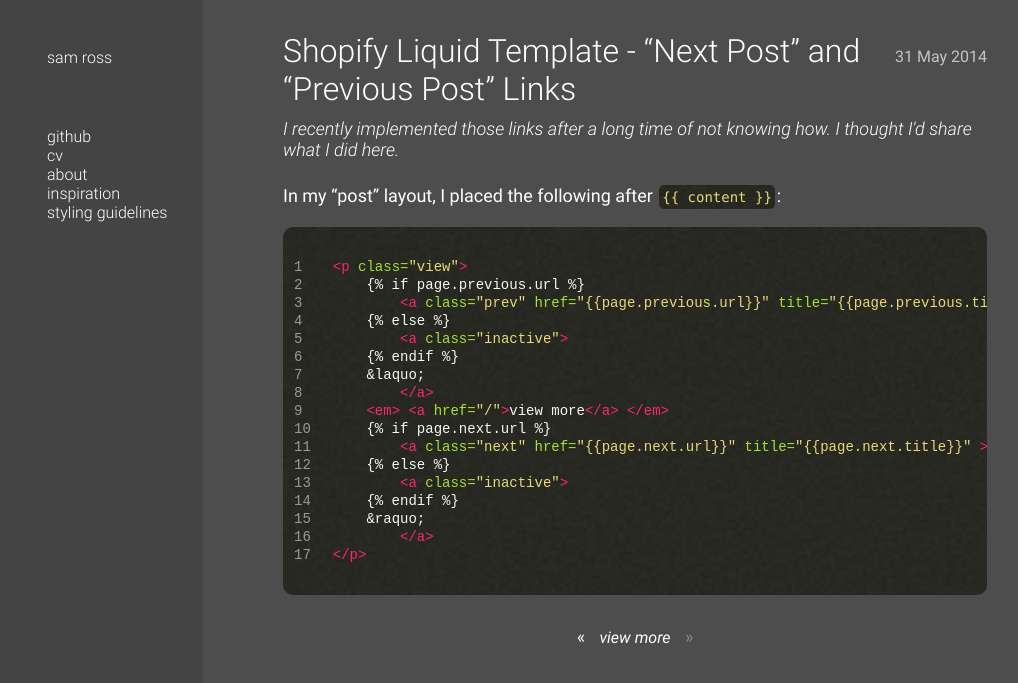
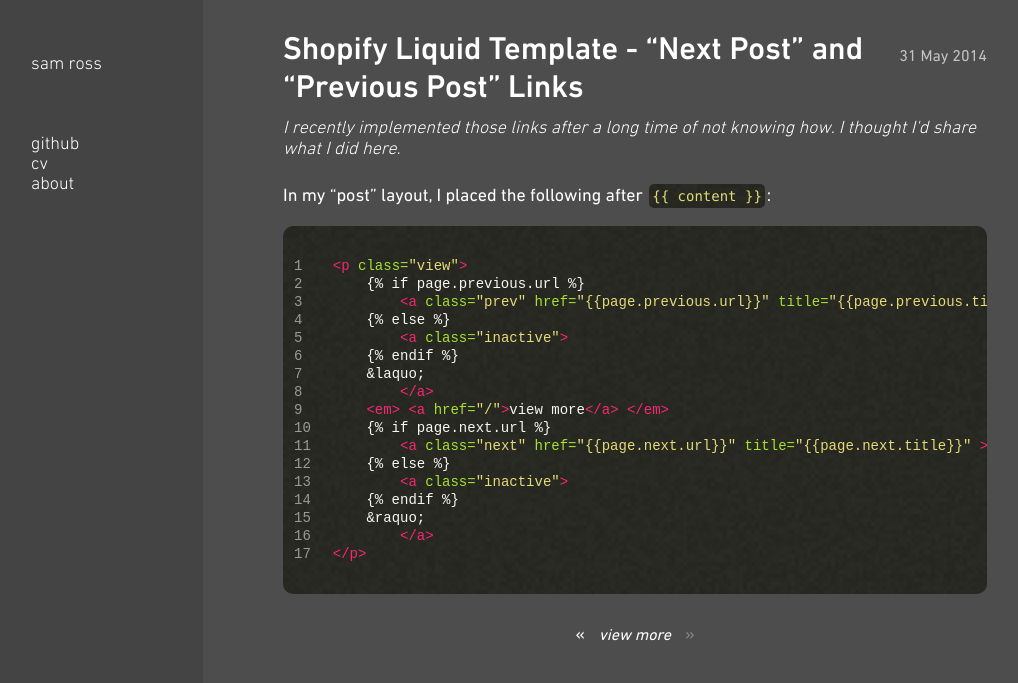
Before and after one commit to samjross/flannelJesus.github.io, a Jekyll site: the page built from _posts/2014-05-31-prev-next-post.md, in a window 1280 px wide. Shown: the top 683 px of the page, without its empty margins (5-1023 px from the left). Built offline with Jekyll 4.4.1, drawn with Linux system fonts in a browser that asks for light colours.

Commit message:
changed font

```diff
--- a/_includes/header.html
+++ b/_includes/header.html
@@ -23,8 +23,6 @@
                                 <li><a href="https://github.com/flannelJesus">github</a></li>
                                 <li><a href="/cv">cv</a></li>
                                 <li><a href="/about">about</a></li>
-                                <li><a href="http://www.chris-granger.com">inspiration</a></li>
-                                <li><a href="http://practicaltypography.com">styling guidelines</a></li>
                             </ul>
                         </nav>
                     </div>
--- a/css/pure.css
+++ b/css/pure.css
@@ -91,7 +91,7 @@
 input,
 select,
 textarea {
-    font-family: "Roboto", sans-serif;
+    font-family: dn, sans-serif;
 }
 
 /**
@@ -576,7 +576,6 @@
 
     * Helvetica, Arial, sans-serif: Common font stack on OS X and Windows.
     */
-    font-family: "Roboto", sans-serif;
 
     /*
     Use flexbox when possible to avoid `letter-spacing` side-effects.
@@ -617,7 +616,6 @@
 this the same font stack that Normalize.css sets for the `body`.
 */
 .pure-g [class *= "pure-u"] {
-    font-family: "Roboto", sans-serif;
 }
 
 .pure-u-1,
@@ -854,7 +852,6 @@
 
     * Helvetica, Arial, sans-serif: Common font stack on OS X and Windows.
     */
-    font-family: "Roboto", sans-serif;
 
     /*
     Use flexbox when possible to avoid `letter-spacing` side-effects.
@@ -885,7 +882,6 @@
 this the same font stack that Normalize.css sets for the `body`.
 */
 .pure-g-r [class *= "pure-u"] {
-    font-family: "Roboto", sans-serif;
 }
 
 .pure-g-r img {
--- a/css/styles.css
+++ b/css/styles.css
@@ -1,3 +1,22 @@
+@font-face {
+  font-family: 'dn';
+  font-style: normal;
+  font-weight: 300;
+  src: url('/assets/fonts/d300.woff') format('woff');
+}
+@font-face {
+  font-family: 'dn';
+  font-style: normal;
+  font-weight: 500;
+  src: url('/assets/fonts/d500.woff') format('woff');
+}
+@font-face {
+  font-family: 'dn';
+  font-style: normal;
+  font-weight: 700;
+  src: url('/assets/fonts/d700.woff') format('woff');
+}
+
 @font-face {
   font-family: 'Roboto';
   font-style: normal;
@@ -41,7 +60,7 @@
     box-sizing: border-box;
 }
 
-html, body {font-family: "Roboto", sans-serif; background-color: #4d4d4d; color:white;}
+html, body {font-family: dn, sans-serif; background-color: #4d4d4d; color:white;}
 
 a {
     text-decoration: none;
@@ -74,17 +93,20 @@
     background: #444;
 }
 
+.sidebar .header {font-size:18px}
+
 nav h1
 {
-    font-weight:100;
-    font-size: 16px;
+    font-weight:300;
+    font-size: 18px;
 }
 
 .nav-list {
     margin: 0;
     padding: 0;
     list-style: none;
-    font-weight:100;
+    font-weight:300;
+    line-height: 20px
 }
 
 
@@ -95,7 +117,7 @@
 }
 
 article>time {color:#C4C4C4;float:right;font-size:16px; margin:15px 0px 0px 20px}
-article h2 { font-size:32px;  margin-bottom:10px; margin-top:0px; font-weight:100}
+article h2 { font-size:32px;  margin-bottom:10px; margin-top:0px; font-weight:700}
 article h4 { font-weight: 100; font-size: 18px; font-style: italic; margin-top: 10px;}
 article p {margin: 18px 0; font-size:18px; line-height:23px;}
 article a { text-decoration:underline; }
@@ -111,7 +133,7 @@
 article blockquote { font-style: italic; color:#ccc; border-left: 10px solid #444; padding-left:10px; margin: 15px 25px 15px 20px }
 
 article ul { margin-left:0px;}
-ul.post-list { list-style-type: none; line-height:20px}
+ul.post-list { list-style-type: none; line-height:20px; font-size:18px;}
 ul.post-list time { margin-right:10px; color:#C4C4C4; font-style: italic; }
 ul.exp {  list-style: none; width:35em }
 ul.exp time { color:#C4C4C4; font-style: italic; margin-left: 20px;float:right}
@@ -144,7 +166,6 @@
         top: 0;
         bottom: 0;
         width:13em;
-        padding-left:20px;
     }
 
     body {padding-right: 2em}
```
Also changed, not shown: README.md (+1 -1 lines), assets/fonts/d300.woff (added), assets/fonts/d500.woff (added), assets/fonts/d700.woff (added).
